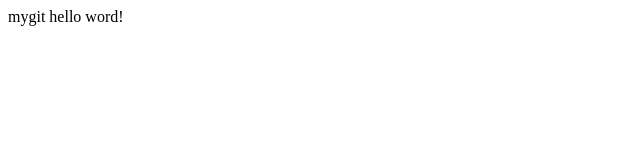
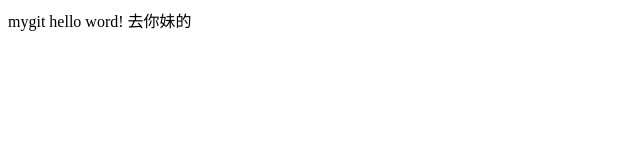
Before and after one commit to liqingqiao/git, a plain HTML site: page index.html in a window 1280 px wide. Shown: the whole page, without its empty margins (0-640 px from the left). Drawn offline with Linux system fonts and the light colour scheme.

Commit message:
第三次提交

```diff
--- a/index.html
+++ b/index.html
@@ -5,6 +5,6 @@
 		<title></title>
 	</head>
 	<body>
-		mygit hello word!
+		mygit hello word! 去你妹的
 	</body>
 </html>
```
